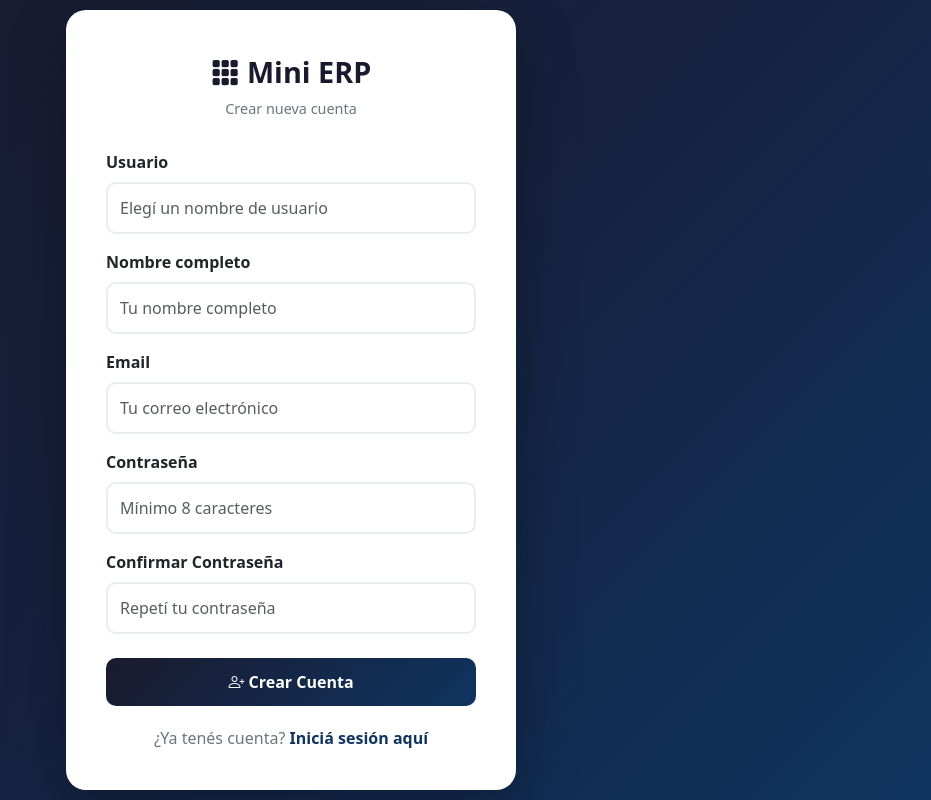
After one commit to GustavoRu11/Mini-ERP-Gustavo, a Django app: page /registro/ in a window 1280 px wide. The commit adds this page. Shown: the whole page, without its empty margins (349-1280 px from the left). Run offline with Django 5.2, Linux system fonts and the light colour scheme.

Commit message:
Fase 6: Login, registro de usuarios, autenticacion y cerrar sesion completados

```diff
--- a/core/settings.py
+++ b/core/settings.py
@@ -118,3 +118,6 @@ USE_TZ = True
 # https://docs.djangoproject.com/en/6.0/howto/static-files/
 
 STATIC_URL = 'static/'
+
+LOGIN_URL = '/login/'
+LOGIN_REDIRECT_URL = '/'
--- a/core/urls.py
+++ b/core/urls.py
@@ -1,6 +1,8 @@
 from django.contrib import admin
 from django.urls import path, include
+from django.contrib.auth import views as auth_views
 from proyectos import views as proyectos_views
+from core import views as core_views
 
 urlpatterns = [
     path('admin/', admin.site.urls),
@@ -9,5 +11,8 @@ urlpatterns = [
     path('tareas/', proyectos_views.lista_tareas, name='lista_tareas'),
     path('tareas/crear/', proyectos_views.crear_tarea, name='crear_tarea'),
     path('dashboard/', proyectos_views.dashboard, name='dashboard'),
+    path('login/', auth_views.LoginView.as_view(template_name='login.html'), name='login'),
+    path('logout/', auth_views.LogoutView.as_view(next_page='login'), name='logout'),
+    path('registro/', core_views.registro, name='registro'),
     path('', proyectos_views.dashboard, name='home'),
 ]
--- /dev/null
+++ b/core/views.py
@@ -0,0 +1,21 @@
+from django.shortcuts import render, redirect
+from django.contrib.auth.forms import UserCreationForm
+from django.contrib.auth import login
+from django.contrib import messages
+
+def registro(request):
+    if request.method == 'POST':
+        form = UserCreationForm(request.POST)
+        if form.is_valid():
+            user = form.save(commit=False)
+            user.first_name = request.POST.get('first_name', '')
+            user.email = request.POST.get('email', '')
+            user.save()
+            login(request, user)
+            messages.success(request, f'¡Bienvenido {user.first_name or user.username}! Tu cuenta fue creada exitosamente.')
+            return redirect('home')
+        else:
+            messages.error(request, 'Por favor corregí los errores del formulario.')
+    else:
+        form = UserCreationForm()
+    return render(request, 'registro.html', {'form': form})
--- a/recursos/views.py
+++ b/recursos/views.py
@@ -1,11 +1,14 @@
 from django.shortcuts import render, get_object_or_404, redirect
 from django.contrib import messages
+from django.contrib.auth.decorators import login_required
 from .models import Colaborador
 
+@login_required
 def lista_colaboradores(request):
     colaboradores = Colaborador.objects.all()
     return render(request, 'recursos/lista_colaboradores.html', {'colaboradores': colaboradores})
 
+@login_required
 def crear_colaborador(request):
     if request.method == 'POST':
         nombre = request.POST.get('nombre')
@@ -24,6 +27,7 @@ def crear_colaborador(request):
         return redirect('lista_colaboradores')
     return render(request, 'recursos/form_colaborador.html', {'accion': 'Crear'})
 
+@login_required
 def editar_colaborador(request, pk):
     colaborador = get_object_or_404(Colaborador, pk=pk)
     if request.method == 'POST':
@@ -37,6 +41,7 @@ def editar_colaborador(request, pk):
         return redirect('lista_colaboradores')
     return render(request, 'recursos/form_colaborador.html', {'accion': 'Editar', 'colaborador': colaborador})
 
+@login_required
 def eliminar_colaborador(request, pk):
     colaborador = get_object_or_404(Colaborador, pk=pk)
     if request.method == 'POST':
--- /dev/null
+++ b/templates/registro.html
@@ -0,0 +1,124 @@
+<!DOCTYPE html>
+<html lang="es">
+<head>
+    <meta charset="UTF-8">
+    <meta name="viewport" content="width=device-width, initial-scale=1.0">
+    <title>Registro - Mini ERP</title>
+    <link href="https://cdn.jsdelivr.net/npm/bootstrap@5.3.0/dist/css/bootstrap.min.css" rel="stylesheet">
+    <link href="https://cdn.jsdelivr.net/npm/bootstrap-icons@1.10.0/font/bootstrap-icons.css" rel="stylesheet">
+    <style>
+        body {
+            background: linear-gradient(135deg, #1a1a2e 0%, #16213e 50%, #0f3460 100%);
+            min-height: 100vh;
+            display: flex;
+            align-items: center;
+            justify-content: center;
+        }
+        .registro-card {
+            background: white;
+            border-radius: 20px;
+            padding: 40px;
+            width: 100%;
+            max-width: 450px;
+            box-shadow: 0 20px 60px rgba(0,0,0,0.3);
+        }
+        .brand {
+            color: #1a1a2e;
+            font-weight: 800;
+            font-size: 1.8rem;
+            text-align: center;
+            margin-bottom: 5px;
+        }
+        .brand-sub {
+            color: #6c757d;
+            text-align: center;
+            font-size: 0.9rem;
+            margin-bottom: 30px;
+        }
+        .btn-registro {
+            background: linear-gradient(135deg, #1a1a2e, #0f3460);
+            border: none;
+            color: white;
+            width: 100%;
+            padding: 12px;
+            border-radius: 10px;
+            font-weight: 600;
+            font-size: 1rem;
+        }
+        .btn-registro:hover {
+            background: linear-gradient(135deg, #0f3460, #1a1a2e);
+            color: white;
+        }
+        .form-control {
+            border-radius: 10px;
+            padding: 12px;
+            border: 2px solid #e9ecef;
+        }
+        .form-control:focus {
+            border-color: #0f3460;
+            box-shadow: none;
+        }
+        .login-link {
+            text-align: center;
+            margin-top: 20px;
+            color: #6c757d;
+        }
+        .login-link a {
+            color: #0f3460;
+            font-weight: 600;
+            text-decoration: none;
+        }
+    </style>
+</head>
+<body>
+    <div class="registro-card">
+        <div class="brand">
+            <i class="bi bi-grid-3x3-gap-fill"></i> Mini ERP
+        </div>
+        <div class="brand-sub">Crear nueva cuenta</div>
+
+        {% if form.errors %}
+        <div class="alert alert-danger">
+            <i class="bi bi-exclamation-circle"></i>
+            Por favor corregí los errores del formulario.
+        </div>
+        {% endif %}
+
+        <form method="post">
+            {% csrf_token %}
+            <div class="mb-3">
+                <label class="form-label fw-bold">Usuario</label>
+                <input type="text" name="username" class="form-control"
+                    placeholder="Elegí un nombre de usuario" required>
+            </div>
+            <div class="mb-3">
+                <label class="form-label fw-bold">Nombre completo</label>
+                <input type="text" name="first_name" class="form-control"
+                    placeholder="Tu nombre completo">
+            </div>
+            <div class="mb-3">
+                <label class="form-label fw-bold">Email</label>
+                <input type="email" name="email" class="form-control"
+                    placeholder="Tu correo electrónico">
+            </div>
+            <div class="mb-3">
+                <label class="form-label fw-bold">Contraseña</label>
+                <input type="password" name="password1" class="form-control"
+                    placeholder="Mínimo 8 caracteres" required>
+            </div>
+            <div class="mb-4">
+                <label class="form-label fw-bold">Confirmar Contraseña</label>
+                <input type="password" name="password2" class="form-control"
+                    placeholder="Repetí tu contraseña" required>
+            </div>
+            <button type="submit" class="btn btn-registro">
+                <i class="bi bi-person-plus"></i> Crear Cuenta
+            </button>
+        </form>
+        <div class="login-link">
+            ¿Ya tenés cuenta? <a href="/login/">Iniciá sesión aquí</a>
+        </div>
+    </div>
+    <script src="https://cdn.jsdelivr.net/npm/bootstrap@5.3.0/dist/js/bootstrap.bundle.min.js"></script>
+</body>
+</html>
```
Also changed, not shown: proyectos/views.py (+10 -7 lines), templates/base.html (+7 -0 lines), templates/login.html (added, +98 -0 lines), db.sqlite3.
